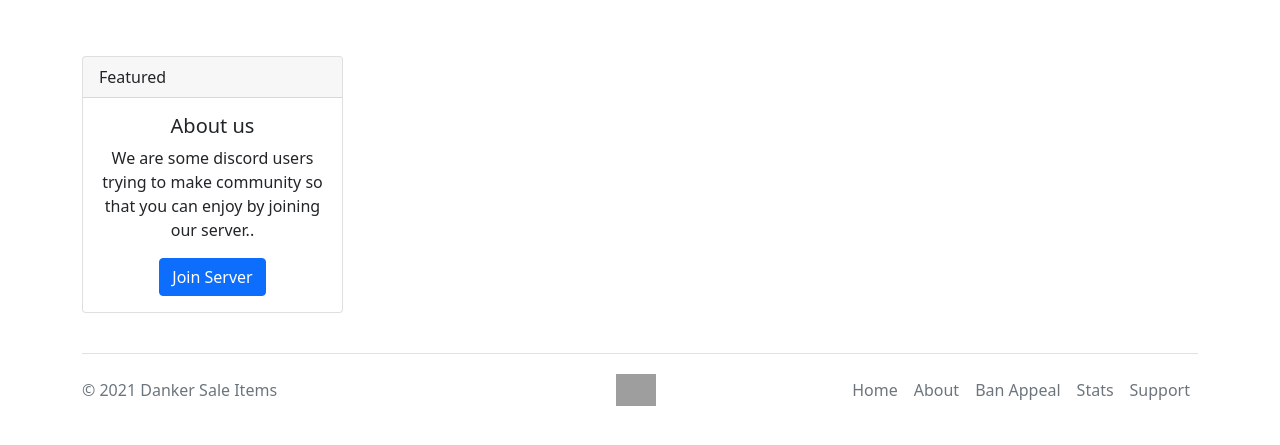
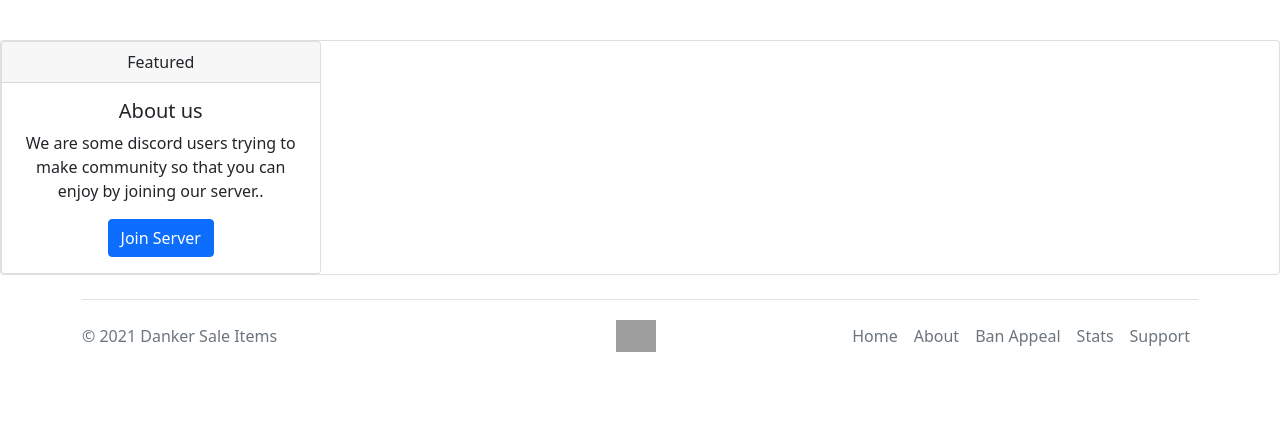
Before and after one commit to abindent/django, a Django app: page /about in a window 1280 px wide. Shown: the part 56-501 px from the top of the page. Run offline with Django 3.2, Linux system fonts and the light colour scheme; grey boxes are pictures that could not be loaded.

Commit message:
Update about.html

```diff
--- a/template/about.html
+++ b/template/about.html
@@ -102,9 +102,9 @@
     </nav>
     <br><br><br><br>
     <!-- ABOUT -->
-    <div class="container">
-        <div class="row">
-            <div class="col-md-3 my-3">
+    <center>
+  <div class="card">
+            <div class="col-md-3">
                 <div class="center card">
                     <div class="card-header">
                       Featured
@@ -118,7 +118,8 @@
             </div>
         </div>
     </div>
-    <!-- FOOTER -->
+    </center>
+      <!-- FOOTER -->
     <div class="container">
         <footer class="d-flex flex-wrap justify-content-between align-items-center py-3 my-4 border-top">
             <p class="col-md-4 mb-0 text-muted">© 2021 Danker Sale Items</p>
```
